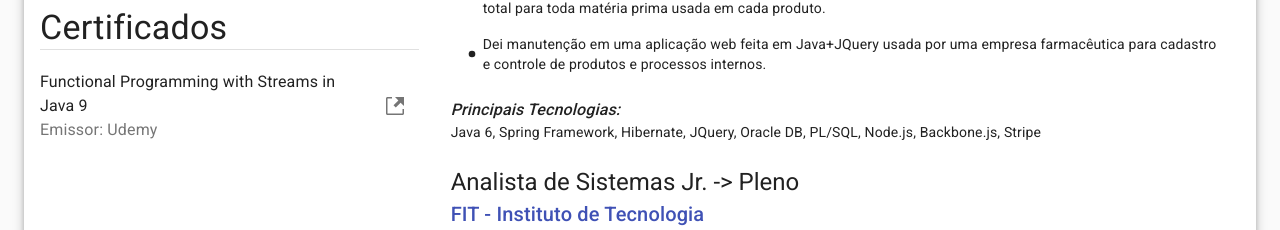
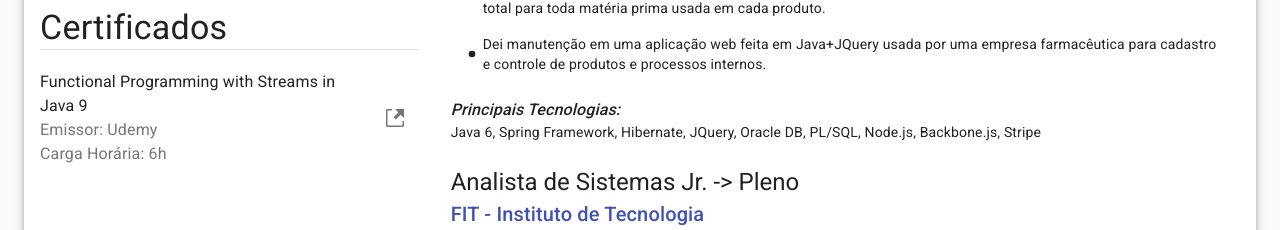
Before and after one commit to eduardopvm/react-cv, a React (Create React App) app: page / in a window 1280 px wide. Shown: the part 3093-3323 px from the top of the page. Built offline with nearby package versions, Linux system fonts and the light colour scheme.

Commit message:
added workload to certificates

```diff
--- a/src/data/cv_data_static.json
+++ b/src/data/cv_data_static.json
@@ -48,7 +48,7 @@
     "Scrum"
   ],
   "certificates": [
-    { "name": "Functional Programming with Streams in Java 9", "issuer": "Udemy", "url": "https://www.udemy.com/certificate/UC-CX0T5AOC/"}
+    { "name": "Functional Programming with Streams in Java 9", "issuer": "Udemy", "workload": "6h", "url": "https://www.udemy.com/certificate/UC-CX0T5AOC/"}
   ],
   "source_url": "https://github.com/eduardopvm/react-cv"
 }
--- a/src/i18n.js
+++ b/src/i18n.js
@@ -22,6 +22,7 @@ const translations = {
       "exportToPDF": "Export to PDF",
       "footerDescription": "Created by Eduardo Palma Vieira de Moraes with React + Material-UI.",
       "footerSource": "The code is open source and can be found on ",
+      "workload": "Workload",
       "en": "English",
       "pt": "Portuguese",
       "es": "Spanish"
@@ -47,6 +48,7 @@ const translations = {
       "exportToPDF": "Salvar como PDF",
       "footerDescription": "Criado por Eduardo Palma Vieira de Moraes com React + Material-UI.",
       "footerSource": "O código fonte é aberto e pode ser encontrado no ",
+      "workload": "Carga Horária",
       "en": "Inglês",
       "pt": "Português",
       "es": "Espanhol"
--- a/src/sidebar/CertificateList.js
+++ b/src/sidebar/CertificateList.js
@@ -23,6 +23,7 @@ export default function CertificateList(props) {
               <Box>
                 <Typography>{cert.name}</Typography>
                 <Typography color="textSecondary">{t("issuer")}: {cert.issuer}</Typography>
+                <Typography color="textSecondary">{t("workload")}: {cert.workload}</Typography>
                 <Box display="none" displayPrint="block">
                   {cert.url != null &&
                     <Typography color="textSecondary">{`URL: ${cert.url}`}</Typography>
```
